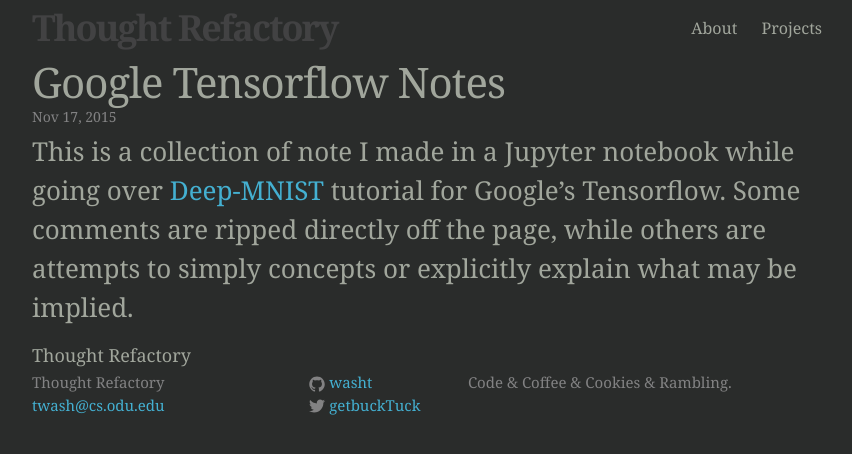
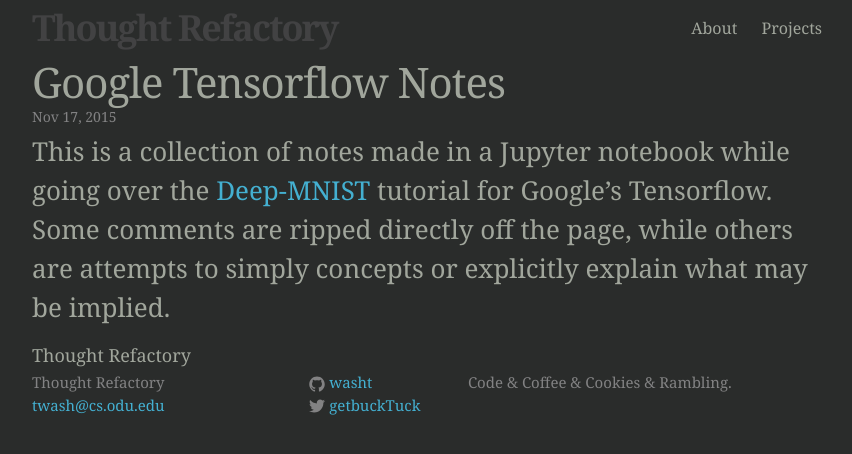
Before and after one commit to washt/washt.github.io, a Jekyll site: the page built from _posts/2015-11-17-Google-Tensorflow-Notes.markdown, in a window 1280 px wide. Shown: the top 454 px of the page, without its empty margins (213-1065 px from the left). Built offline with Jekyll 4.4.1, drawn with Linux system fonts in a browser that asks for light colours.

Commit message:
Minor formatting and spelling

```diff
--- a/_posts/2015-11-17-Google-Tensorflow-Notes.markdown
+++ b/_posts/2015-11-17-Google-Tensorflow-Notes.markdown
@@ -5,4 +5,4 @@
 categories: tensorflow,neural networks, machine learning,MNIST
 ---
 
-### This is a collection of note I made in a Jupyter notebook while going over [Deep-MNIST](http://tensorflow.org/tutorials/mnist/pros/index.md) tutorial for Google's Tensorflow. Some comments are ripped directly off the page, while others are attempts to simply concepts or explicitly explain what may be implied.
+### This is a collection of notes made in a Jupyter notebook while going over the [Deep-MNIST](http://tensorflow.org/tutorials/mnist/pros/index.md) tutorial for Google's Tensorflow. Some comments are ripped directly off the page, while others are attempts to simply concepts or explicitly explain what may be implied.
```
